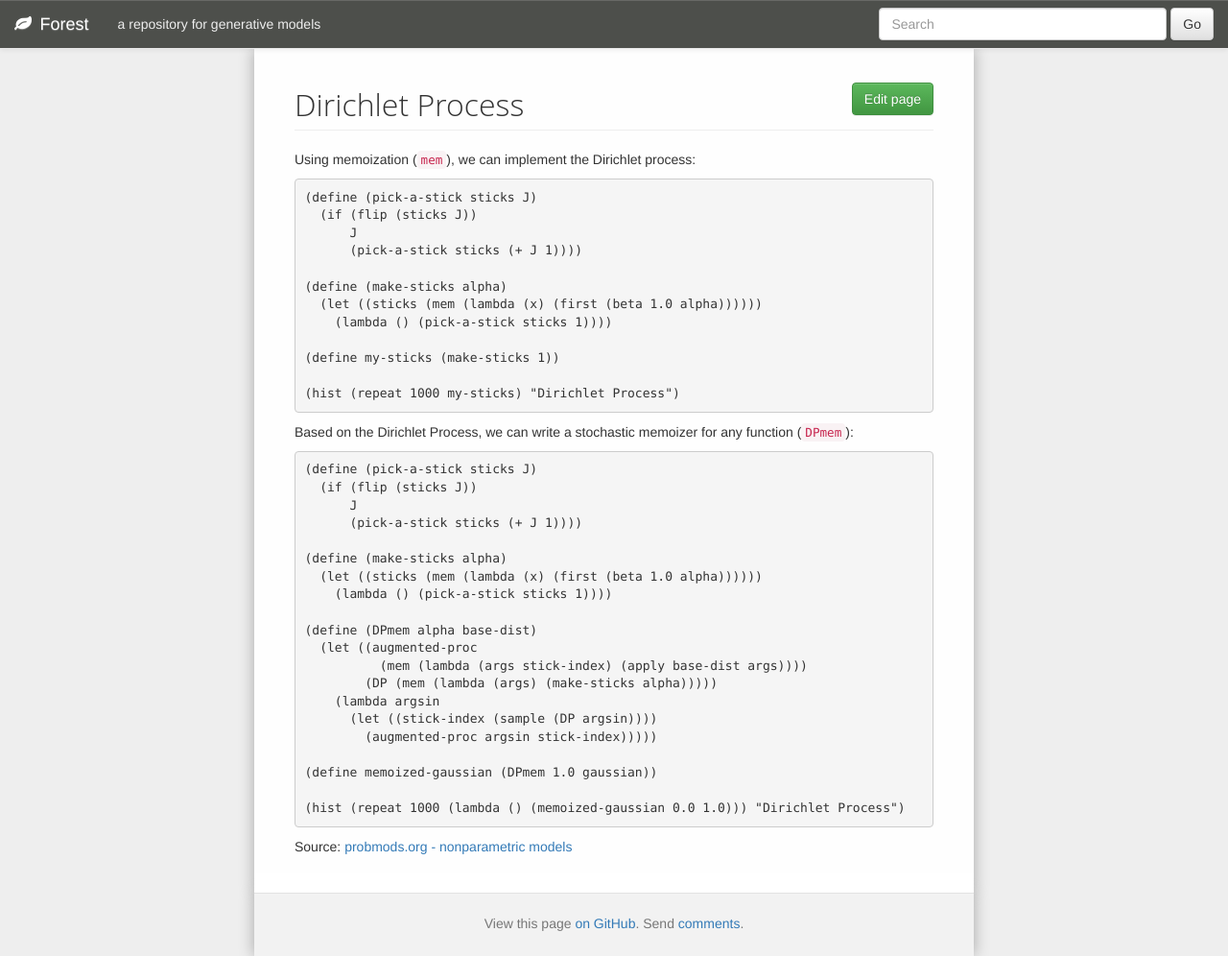
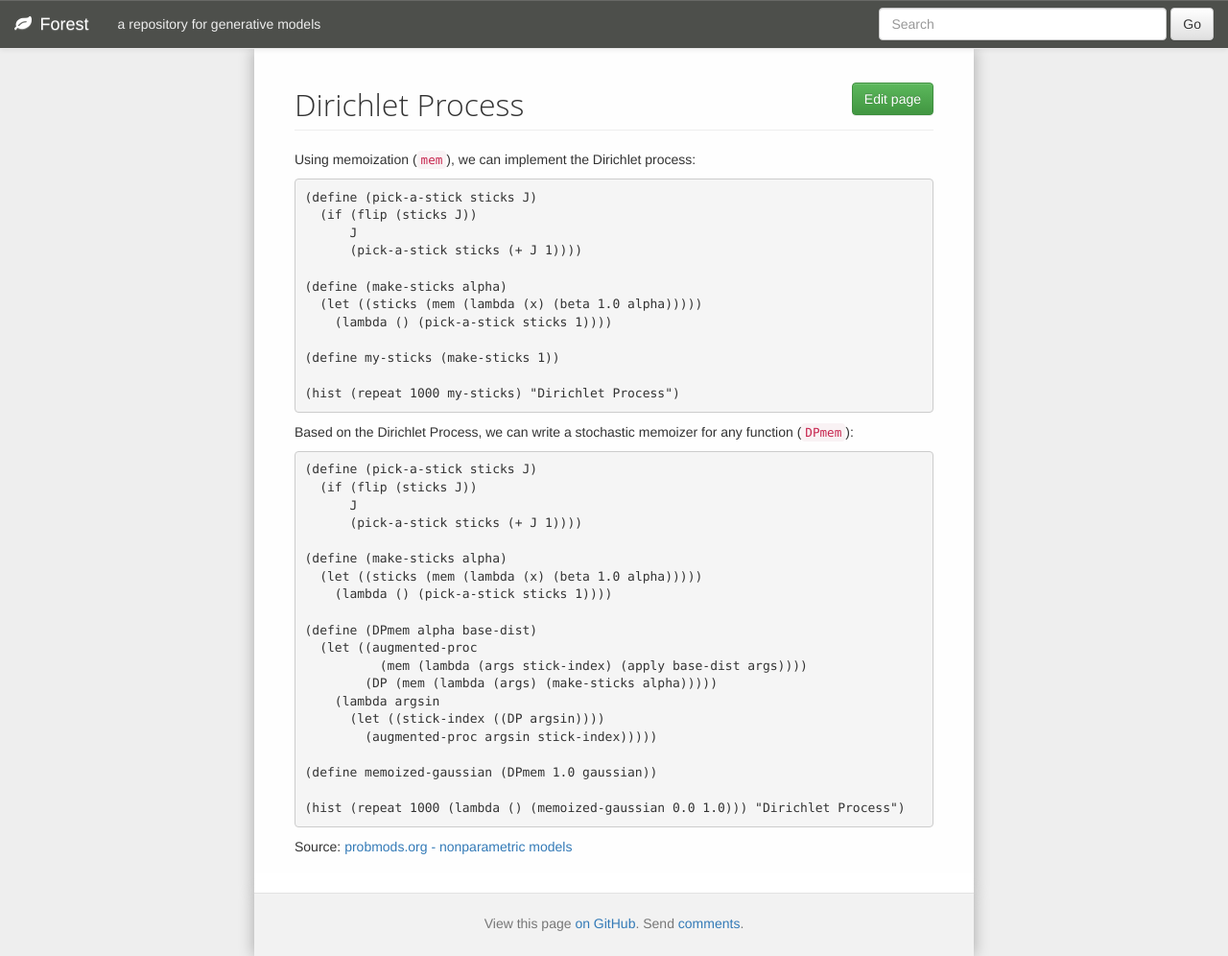
Before and after one commit to forestdb/forestdb.org, a Jekyll site: the page built from models/dpmem.md, in a window 1280 px wide. Shown: the whole page at 96% size. Built offline with Jekyll 4.4.1, drawn with Linux system fonts in a browser that asks for light colours; nearby versions of some CDN libraries; a script that is not in the unit is left out.

Commit message:
Update dpmem.md

```diff
--- a/models/dpmem.md
+++ b/models/dpmem.md
@@ -14,7 +14,7 @@ Using memoization (`mem`), we can implement the Dirichlet process:
           (pick-a-stick sticks (+ J 1))))
 
     (define (make-sticks alpha)
-      (let ((sticks (mem (lambda (x) (first (beta 1.0 alpha))))))
+      (let ((sticks (mem (lambda (x) (beta 1.0 alpha)))))
         (lambda () (pick-a-stick sticks 1))))
 
     (define my-sticks (make-sticks 1))
@@ -29,7 +29,7 @@ Based on the Dirichlet Process, we can write a stochastic memoizer for any funct
           (pick-a-stick sticks (+ J 1))))
 
     (define (make-sticks alpha)
-      (let ((sticks (mem (lambda (x) (first (beta 1.0 alpha))))))
+      (let ((sticks (mem (lambda (x) (beta 1.0 alpha)))))
         (lambda () (pick-a-stick sticks 1))))
 
     (define (DPmem alpha base-dist)
@@ -37,7 +37,7 @@ Based on the Dirichlet Process, we can write a stochastic memoizer for any funct
               (mem (lambda (args stick-index) (apply base-dist args))))
             (DP (mem (lambda (args) (make-sticks alpha)))))
         (lambda argsin
-          (let ((stick-index (sample (DP argsin))))
+          (let ((stick-index ((DP argsin))))
             (augmented-proc argsin stick-index)))))
 
     (define memoized-gaussian (DPmem 1.0 gaussian))
```
